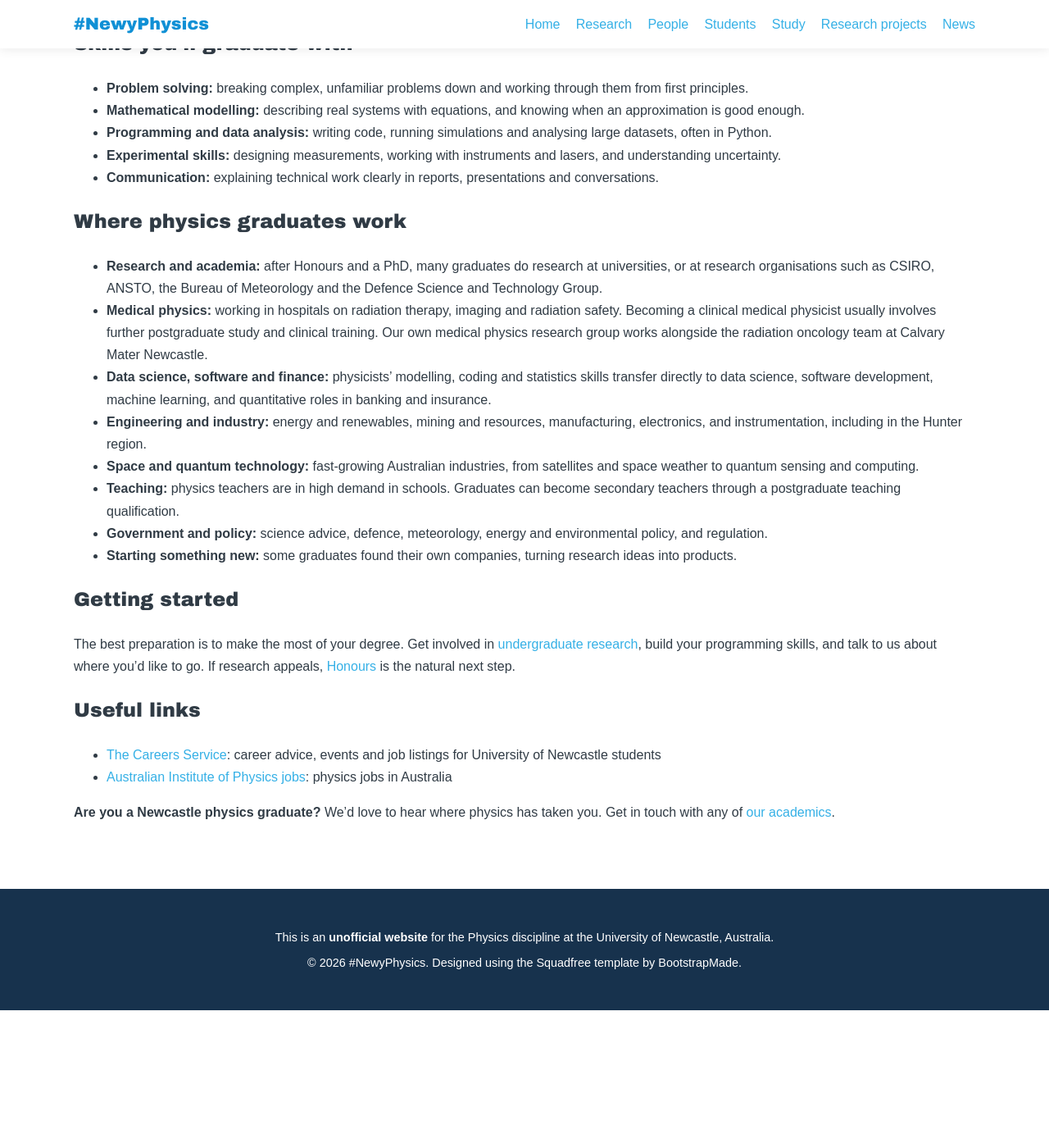
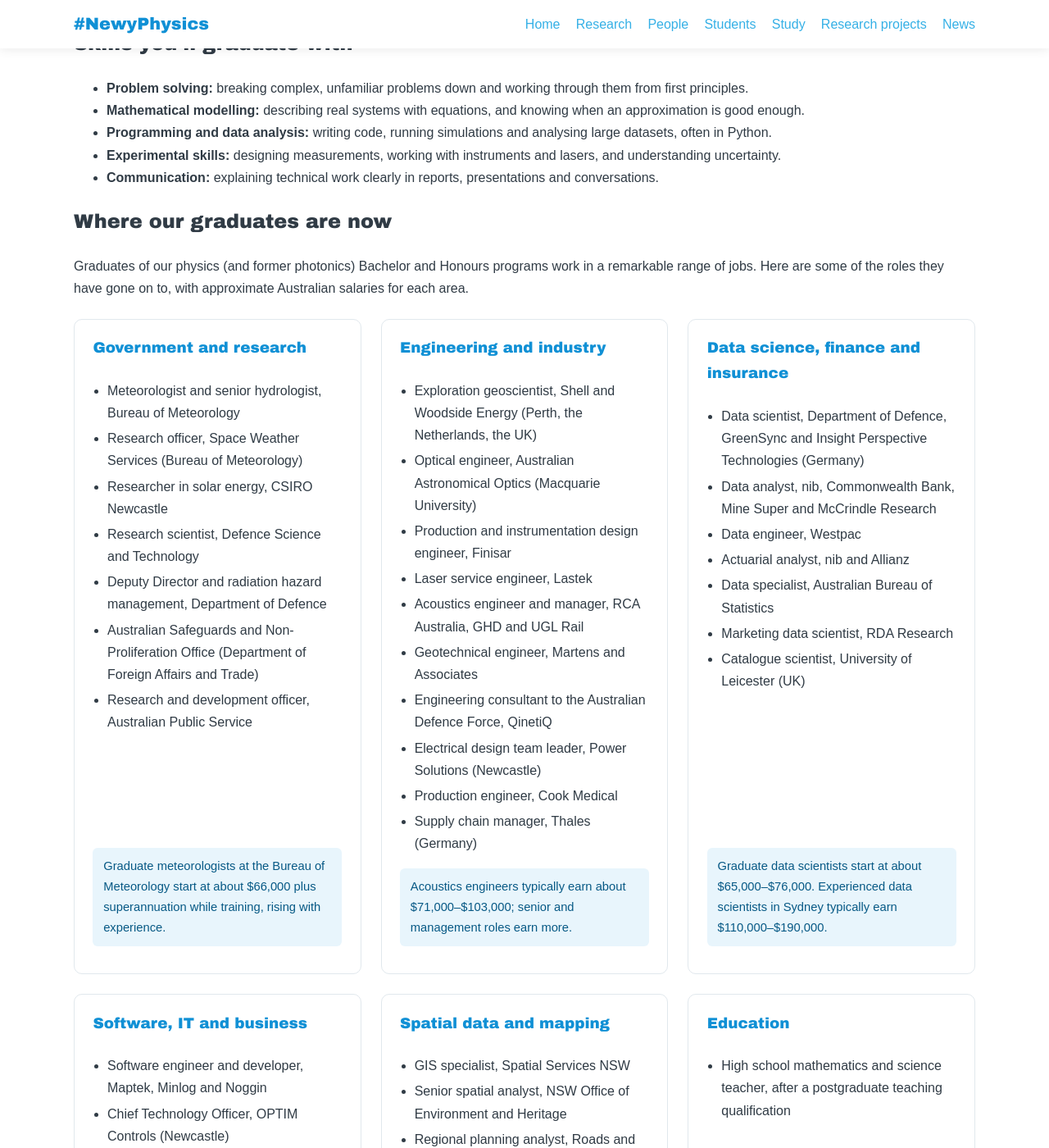
Before and after one commit to NewyPhysics/unofficial_homepage, a Jekyll site: the page built from _teaching/careers.md, in a window 1280 px wide and 1400 px high, scrolled down 361 px. Shown: the whole window at 82% size. Built offline with Jekyll 4.4.1, drawn with Linux system fonts in a browser that asks for light colours; before the commit the page ends 1593 px from its top, so only the background shows below that; some of the changed text lies outside the part shown.

Commit message:
Careers page: real graduate destinations with approximate salaries
Co-Authored-By: Claude Opus 5.5 <noreply@anthropic.com>
Claude-Session: https://claude.ai/code/session_01LYcBCLwvG5rvH6dJMd99nN

```diff
--- a/_teaching/careers.md
+++ b/_teaching/careers.md
@@ -13,16 +13,110 @@ A physics degree doesn't lead to just one job. It trains you to understand how t
 - **Experimental skills:** designing measurements, working with instruments and lasers, and understanding uncertainty.
 - **Communication:** explaining technical work clearly in reports, presentations and conversations.
 
-## Where physics graduates work
+## Where our graduates are now
 
-- **Research and academia:** after Honours and a PhD, many graduates do research at universities, or at research organisations such as CSIRO, ANSTO, the Bureau of Meteorology and the Defence Science and Technology Group.
+Graduates of our physics (and former photonics) Bachelor and Honours programs work in a remarkable range of jobs. Here are some of the roles they have gone on to, with approximate Australian salaries for each area.
+
+<div class="careers" markdown="1">
+
+<div class="career-area" markdown="1">
+### Government and research
+- Meteorologist and senior hydrologist, Bureau of Meteorology
+- Research officer, Space Weather Services (Bureau of Meteorology)
+- Researcher in solar energy, CSIRO Newcastle
+- Research scientist, Defence Science and Technology
+- Deputy Director and radiation hazard management, Department of Defence
+- Australian Safeguards and Non-Proliferation Office (Department of Foreign Affairs and Trade)
+- Research and development officer, Australian Public Service
+
+<p class="salary">Graduate meteorologists at the Bureau of Meteorology start at about $66,000 plus superannuation while training, rising with experience.</p>
+</div>
+
+<div class="career-area" markdown="1">
+### Engineering and industry
+- Exploration geoscientist, Shell and Woodside Energy (Perth, the Netherlands, the UK)
+- Optical engineer, Australian Astronomical Optics (Macquarie University)
+- Production and instrumentation design engineer, Finisar
+- Laser service engineer, Lastek
+- Acoustics engineer and manager, RCA Australia, GHD and UGL Rail
+- Geotechnical engineer, Martens and Associates
+- Engineering consultant to the Australian Defence Force, QinetiQ
+- Electrical design team leader, Power Solutions (Newcastle)
+- Production engineer, Cook Medical
+- Supply chain manager, Thales (Germany)
+
+<p class="salary">Acoustics engineers typically earn about $71,000–$103,000; senior and management roles earn more.</p>
+</div>
+
+<div class="career-area" markdown="1">
+### Data science, finance and insurance
+- Data scientist, Department of Defence, GreenSync and Insight Perspective Technologies (Germany)
+- Data analyst, nib, Commonwealth Bank, Mine Super and McCrindle Research
+- Data engineer, Westpac
+- Actuarial analyst, nib and Allianz
+- Data specialist, Australian Bureau of Statistics
+- Marketing data scientist, RDA Research
+- Catalogue scientist, University of Leicester (UK)
+
+<p class="salary">Graduate data scientists start at about $65,000–$76,000. Experienced data scientists in Sydney typically earn $110,000–$190,000.</p>
+</div>
+
+<div class="career-area" markdown="1">
+### Software, IT and business
+- Software engineer and developer, Maptek, Minlog and Noggin
+- Chief Technology Officer, OPTIM Controls (Newcastle)
+- Business and systems analyst, Ericsson, NBN Co, Bis Industries and BT Financial
+- Technology consultant, Servian; senior consultant, KPMG
+- Apple
+
+<p class="salary">Advertised software engineering roles average roughly $100,000–$130,000, depending on the industry.</p>
+</div>
+
+<div class="career-area" markdown="1">
+### Spatial data and mapping
+- GIS specialist, Spatial Services NSW
+- Senior spatial analyst, NSW Office of Environment and Heritage
+- Regional planning analyst, Roads and Maritime Services
+- Survey analyst, Land and Property Information NSW
+
+<p class="salary">GIS analysts typically earn about $59,000–$107,000.</p>
+</div>
+
+<div class="career-area" markdown="1">
+### Education
+- High school mathematics and science teacher, after a postgraduate teaching qualification
+
+<p class="salary">NSW public school teachers start at about $93,000 and rise to about $133,000 with experience.</p>
+</div>
+
+<div class="career-area" markdown="1">
+### Patents and intellectual property
+- Senior associate, Phillips Ormonde Fitzpatrick
+- Patent examiner, IP Australia
+
+<p class="salary">Physics graduates can go on to qualify as patent attorneys, a well-paid specialist career.</p>
+</div>
+
+<div class="career-area" markdown="1">
+### And more
+- F/A-18 flying instructor, Royal Australian Air Force (Williamtown)
+- Director and flight instructor, Altocap flight school
+- Principal physicist, ADT Construction Data Solutions
+- Solar technician, Autonomous Energy
+- Laboratory technician, Coffey International
+- Service coordinator, Hitachi
+</div>
+
+</div>
+
+<p class="salary-note">Salaries are approximate full-time annual figures in Australian dollars, before tax, and vary with experience, employer and location. They come from the NSW Department of Education, Bureau of Meteorology job advertisements, SEEK, Morgan McKinley and PayScale (2025–2026).</p>
+
+## Growing areas for physicists
+
 - **Medical physics:** working in hospitals on radiation therapy, imaging and radiation safety. Becoming a clinical medical physicist usually involves further postgraduate study and clinical training. Our own medical physics research group works alongside the radiation oncology team at Calvary Mater Newcastle.
-- **Data science, software and finance:** physicists' modelling, coding and statistics skills transfer directly to data science, software development, machine learning, and quantitative roles in banking and insurance.
-- **Engineering and industry:** energy and renewables, mining and resources, manufacturing, electronics, and instrumentation, including in the Hunter region.
 - **Space and quantum technology:** fast-growing Australian industries, from satellites and space weather to quantum sensing and computing.
-- **Teaching:** physics teachers are in high demand in schools. Graduates can become secondary teachers through a postgraduate teaching qualification.
-- **Government and policy:** science advice, defence, meteorology, energy and environmental policy, and regulation.
-- **Starting something new:** some graduates found their own companies, turning research ideas into products.
+- **Renewable energy:** solar, storage and grid technologies, in the Hunter region and beyond.
+- **Research:** after Honours and a PhD, graduates do research at universities and at organisations such as CSIRO, ANSTO and the Bureau of Meteorology.
 
 ## Getting started
 
@@ -33,4 +127,4 @@ The best preparation is to make the most of your degree. Get involved in [underg
 - [The Careers Service](https://www.newcastle.edu.au/current-students/careers/the-careers-service): career advice, events and job listings for University of Newcastle students
 - [Australian Institute of Physics jobs](https://aip.org.au/Jobs): physics jobs in Australia
 
-**Are you a Newcastle physics graduate?** We'd love to hear where physics has taken you. Get in touch with any of [our academics]({{ '/#people' | relative_url }}).
+**Are you a Newcastle physics graduate?** We'd love to add your story. Tell us where physics has taken you. Get in touch with any of [our academics]({{ '/#people' | relative_url }}).
--- a/assets/css/style.css
+++ b/assets/css/style.css
@@ -176,3 +176,12 @@ h1, h2, h3, .logo h1 {
 .project-body { padding:.2rem 1rem .6rem; }
 
 .student-meta { color:#5b6670; font-size:.95rem; margin-top:-.4rem; }
+
+/* Careers page */
+.careers { display:grid; grid-template-columns:repeat(auto-fit,minmax(300px,1fr)); gap:1.5rem; margin:1.5rem 0; }
+.career-area { background:#fff; border:1px solid #e1e8ed; border-radius:10px; padding:1.2rem 1.4rem; display:flex; flex-direction:column; }
+.career-area h3 { margin-top:0; font-size:1.15rem; color:var(--uon-blue); }
+.career-area ul { padding-left:1.1rem; margin:0 0 .8rem; }
+.career-area li { margin:.25rem 0; }
+.salary { margin-top:auto; background:#e8f5fc; border-radius:6px; padding:.6rem .8rem; font-size:.92rem; color:#075985; }
+.salary-note { font-size:.85rem; color:#5b6670; font-style:italic; }
```
